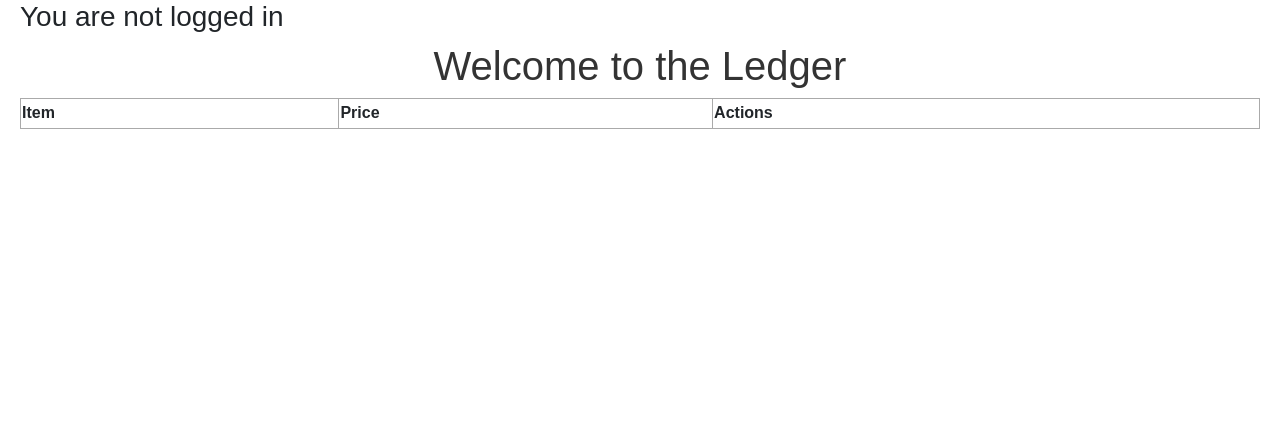
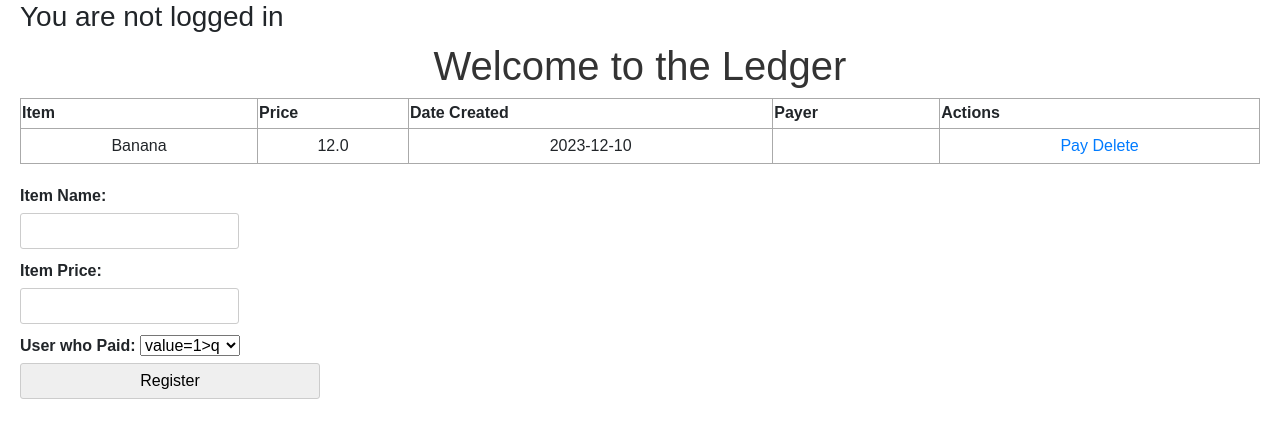
Before and after one commit to beknobloch/Roommate-Helper, a Flask app: page /ledger in a window 1280 px wide. Shown: the part 72-510 px from the top of the page. Run offline with Flask 3, Linux system fonts and the light colour scheme; data comes from the database, SQL or seed files in the repository; both versions use the stored data as it was after the commit; lists and menus that the app fills with data are empty.

Commit message:
Made progress on ledger page.

```diff
--- a/app.py
+++ b/app.py
@@ -22,13 +22,12 @@ class Users(UserMixin, db.Model):
     password = db.Column(db.String(250), nullable=False)
     balance = db.Column(db.Float, nullable=False)
     date_created = db.Column(db.DateTime, default=datetime.utcnow)
-    #items = db.relationship('Item', backref='user')
 
     def __repr__(self):
         return '<User %r>' % self.id
 
 
-class Item(db.Model):
+class Items(db.Model):
     id = db.Column(db.Integer, primary_key=True)
     itemName = db.Column(db.String(200), nullable=False)
     itemPrice = db.Column(db.Float, nullable=False)
@@ -47,7 +46,25 @@ def index():  # put application's code here
 # ------------------ LEDGER/ITEM STUFF START ------------------ #
 @app.route('/ledger', methods=['POST', 'GET'])
 def ledger():
-    return render_template('ledger.html')
+    users = Users.query.order_by(Users.date_created).all()
+    items = Items.query.order_by(Items.date_created).all()
+    return render_template('ledger.html', users=users, items=items)
+
+
+@app.route('/addItem', methods=['POST', 'GET'])
+def add_item():
+    if request.method == 'POST':
+        new_item = Items(itemName=request.form.get('itemName'),
+                        itemPrice=request.form.get('itemPrice'),
+                        payerID=request.form.get('payerID'))
+
+        try:
+            db.session.add(new_item)
+            db.session.commit()
+        except:
+            return 'There was an issue adding your item'
+        return render_template('ledger.html')
+    return render_template("index.html")
 # ------------------ LEDGER/ITEM STUFF END ------------------ #
 
 
--- a/templates/ledger.html
+++ b/templates/ledger.html
@@ -11,6 +11,8 @@
             <tr>
                 <th>Item</th>
                 <th>Price</th>
+                <th>Date Created</th>
+                <th>Payer</th>
                 <th>Actions</th>
             </tr>
             {% for item in items %}
@@ -18,7 +20,15 @@
                     <td>{{ item.itemName }}</td>
                     <td>{{ item.itemPrice }}</td>
                     <td>{{ item.date_created.date() }}</td>
-                    <td>{{ item.payerID }}</td>
+                    <td>
+                    <!-- DON'T KNOW WHY, BUT THIS CODE DOESN'T DISPLAY THE USER WHO PAID -->
+                        {% for user in users %}
+                            {% if user.id == item.payerID %}
+                                {{ str(user.username) }}
+                                {{ break }}
+                            {% endif %}
+                        {% endfor %}
+                    </td>
                     <td>
                         <a href="/pay/{{ item.id }}">Pay</a>
                         <a href="/delete/{{ item.id }}">Delete</a>
@@ -27,4 +37,24 @@
             {% endfor %}
         </table>
     </div>
+
+    <form action="/addItem" method='POST'>
+    <div class="itemName">
+        <label for="itemName">Item Name:</label>
+        <input type="text" name="itemName" id="itemName"/>
+    </div>
+    <div class="itemPrice">
+        <label for="itemPrice">Item Price:</label>
+        <input type="number" name="itemPrice" id="itemPrice"/>
+    </div>
+    <div class="payerID">
+  <label for="payerID">User who Paid:</label>
+  <select id="payerID" name="payerID">
+      {% for user in users %}
+          <option> value={{ user.id }}>{{ user.username }}</option>
+      {% endfor %}
+  </select>
+    </div>
+    <input type="submit" value="Register">
+</form>
 {% endblock %}
```
Also changed, not shown: instance/test.db.
